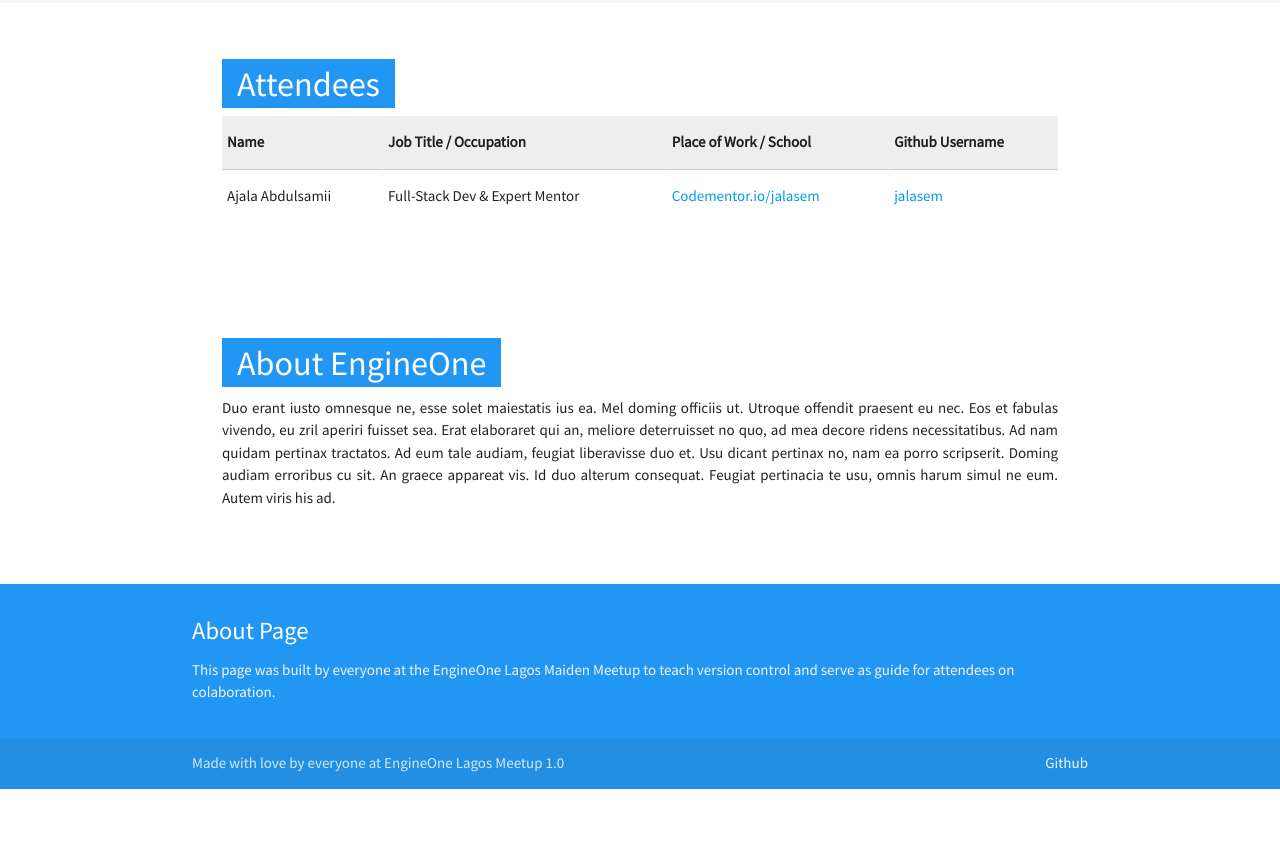
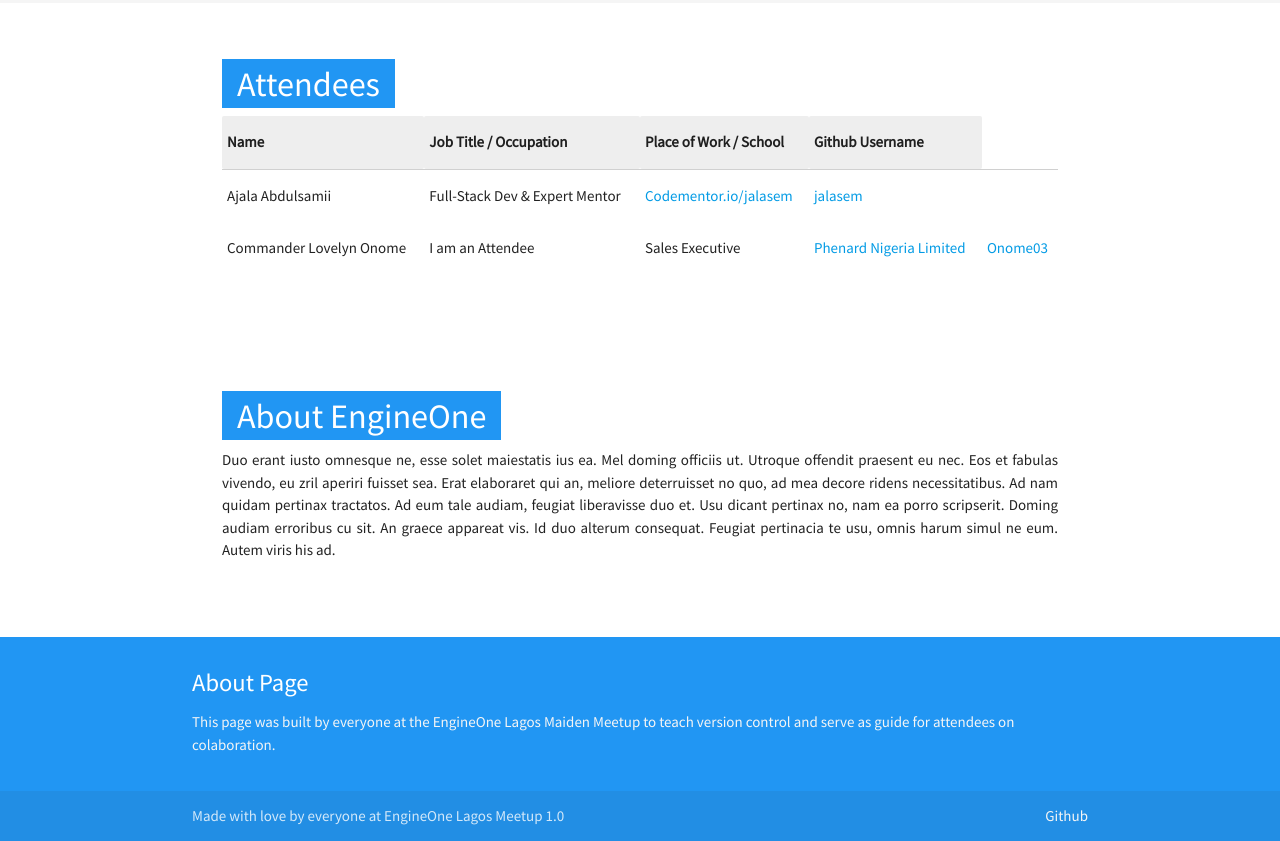
Before and after one commit to ayo100/engineOnemeetup1.0, a plain HTML site: page index.html in a window 1280 px wide. Shown: the part 2585-3426 px from the top of the page. Before the commit the page ends 3374 px from the top, so only its background shows below. Drawn offline with nearby package versions, Linux system fonts and the light colour scheme.

Commit message:
added my name on the attendance table

```diff
--- a/index.html
+++ b/index.html
@@ -123,10 +123,19 @@
         </thead>
 
         <tbody>
-          <td>Ajala Abdulsamii</td>
-          <td>Full-Stack Dev & Expert Mentor</td>
-          <td><a href="https://codementor.io/jalasem">Codementor.io/jalasem</a></td>
-          <td><a href="https://github.com/jalasem">jalasem</a></td>
+           <tr>
+            <td>Ajala Abdulsamii</td>
+            <td>Full-Stack Dev & Expert Mentor</td>
+            <td><a href="https://codementor.io/jalasem">Codementor.io/jalasem</a></td>
+            <td><a href="https://github.com/jalasem">jalasem</a></td>
+          </tr>
+          <tr>
+              <td>Commander Lovelyn Onome</td>
+              <td>I am an Attendee</td>
+              <td>Sales Executive</td>
+              <td><a href="#">Phenard Nigeria Limited</a></td>
+              <td><a href="https://github.com/Onome03">Onome03</a></td>
+          </tr>
         </tbody>
       </table>
     </section>
```
